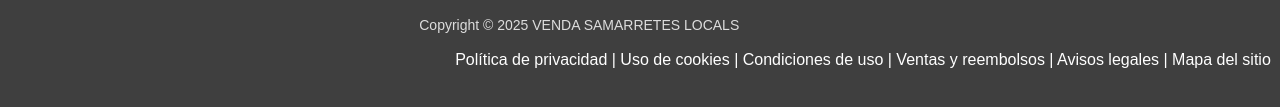
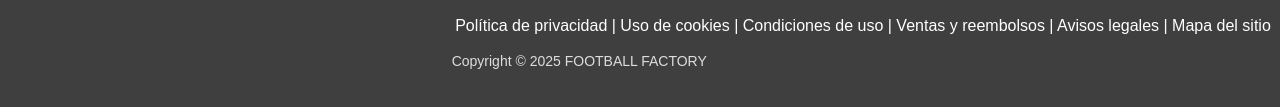
Before and after one commit to 2021yazraf-bot/azraf, a plain HTML site: page index.html in a window 1280 px wide. Shown: the part 665-772 px from the top of the page. Drawn offline with Linux system fonts and the light colour scheme.

Commit message:
Update index.html

```diff
--- a/index.html
+++ b/index.html
@@ -53,13 +53,7 @@
   </td>
 </tr>
 
-<tr>
-  <td align="center" class="text-peu">
-    Copyright © 2025 VENDA SAMARRETES LOCALS
-  </td>
-</tr>
-
-<tr>
+  <tr>
   <td colspan="2" align="center">
     <a href="" class="enllac">Política de privacidad</a> |
     <a href="" class="enllac">Uso de cookies</a> |
@@ -70,4 +64,10 @@
   </td>
 </tr>
 
+<tr>
+  <td align="center" class="text-peu">
+    Copyright © 2025 FOOTBALL FACTORY
+  </td>
+</tr>
+
 </table>
```
